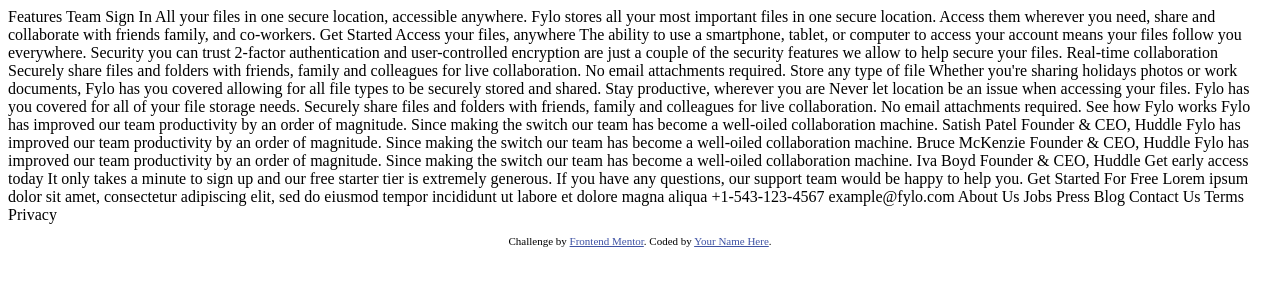
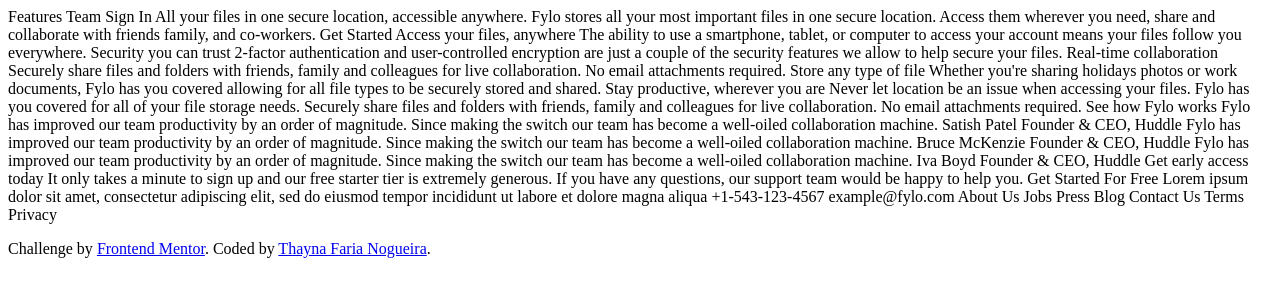
Before and after one commit to thaynafarianogueira/LandingPage-fylo, a plain HTML site: page index.html in a window 1280 px wide. Drawn offline with Linux system fonts and the light colour scheme.

Commit message:
atualização do texto

```diff
--- a/index.html
+++ b/index.html
@@ -2,17 +2,9 @@
 <html lang="en">
 <head>
     <meta charset="UTF-8">
-  <meta name="viewport" content="width=device-width, initial-scale=1.0"> <!-- displays site properly based on user's device -->
-
-  <link rel="icon" type="image/png" sizes="32x32" href="./images/favicon-32x32.png">
-
-  <title>Frontend Mentor | Fylo landing page with dark theme and features grid</title>
-
-  <!-- Feel free to remove these styles or customise in your own stylesheet 👍 -->
-  <style>
-    .attribution { font-size: 11px; text-align: center; }
-    .attribution a { color: hsl(228, 45%, 44%); }
-  </style>
+    <meta http-equiv="X-UA-Compatible" content="IE=edge">
+    <meta name="viewport" content="width=device-width, initial-scale=1.0">
+    <title>Landing Page Fylo Dark</title>
 </head>
 <body>
     Features
@@ -99,8 +91,9 @@
     <footer>
         <p class="attribution">
           Challenge by <a href="https://www.frontendmentor.io?ref=challenge" target="_blank">Frontend Mentor</a>.
-      Coded by <a href="#">Your Name Here</a>.
+          Coded by <a href="#">Thayna Faria Nogueira</a>.
         </p>
       </footer>
+
 </body>
 </html>
```
Also changed, not shown: 1 other file. Lines whose indentation alone changed are shown as unchanged.
